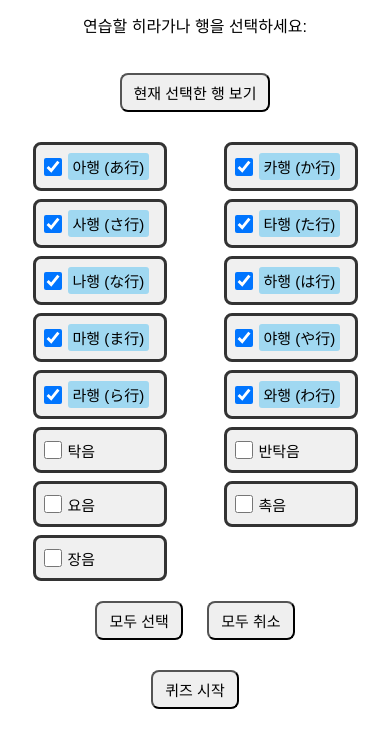
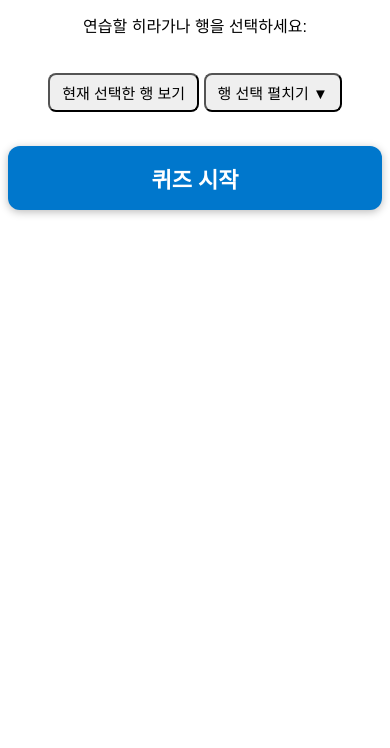
Before and after one commit to shyun51/hiragana, a plain HTML site: page index.html in a window 390 px wide. Shown: the part 78-826 px from the top of the page. Drawn offline with Linux system fonts and the light colour scheme.

Commit message:
행 선택 시 아코디언 적용

```diff
--- a/hiragana.css
+++ b/hiragana.css
@@ -218,6 +218,12 @@ button {
     max-width: 60px;
     border-radius: 6px;
   }
+  .fixed-quiz-btn {
+    font-size: 17px;
+    padding: 12px 0;
+    border-radius: 10px;
+    max-width: 98vw;
+  }
 }
 
 /* 애니메이션 */
@@ -233,3 +239,28 @@ button {
   75% { transform: translateX(-5px); }
   100% { transform: translateX(0); }
 }
+
+/* 퀴즈 시작 버튼 고정 스타일 */
+.fixed-quiz-btn {
+  display: block;
+  position: sticky;
+  bottom: 0;
+  left: 0;
+  width: 100%;
+  max-width: 400px;
+  margin: 24px auto 0 auto;
+  z-index: 10;
+  background: #0077cc;
+  color: #fff;
+  font-size: 22px;
+  font-weight: bold;
+  border-radius: 12px;
+  box-shadow: 0 2px 8px #bbb;
+  padding: 16px 0;
+  border: none;
+  cursor: pointer;
+  transition: background 0.2s;
+}
+.fixed-quiz-btn:hover {
+  background: #005fa3;
+}
--- a/hiragana.js
+++ b/hiragana.js
@@ -40,7 +40,7 @@ document.addEventListener("DOMContentLoaded", function() {
       { char: "は", answers: ["ha","하"], row: "하행 (は行)" },
       { char: "ひ", answers: ["hi","히"], row: "하행 (는行)" },
       { char: "ふ", answers: ["fu","후","hu"], row: "하행 (は行)" },
-      { char: "へ", answers: ["he","헤"], row: "하행 (は行)" },
+      { char: "へ", answers: ["he","헤"], row: "하행 (는行)" },
       { char: "ほ", answers: ["ho","호"], row: "하행 (는行)" }
     ],
     "ま行": [
@@ -204,6 +204,8 @@ document.addEventListener("DOMContentLoaded", function() {
   const comboBestCtr    = document.getElementById("combo-best-counter");
   const showSelectedRowsBtn = document.getElementById("show-selected-rows");
   const selectedRowsList = document.getElementById("selected-rows-list");
+  const toggleRowSelectionBtn = document.getElementById("toggle-row-selection");
+  const rowSelectionAccordion = document.getElementById("row-selection-accordion");
 
   let currentComboKey = "";
 
@@ -388,4 +390,14 @@ document.addEventListener("DOMContentLoaded", function() {
       showSelectedRowsBtn.textContent = "현재 선택한 행 보기";
     }
   });
+
+  toggleRowSelectionBtn.addEventListener("click", function() {
+    if (rowSelectionAccordion.style.display === "none" || rowSelectionAccordion.style.display === "") {
+      rowSelectionAccordion.style.display = "block";
+      toggleRowSelectionBtn.textContent = "행 선택 접기";
+    } else {
+      rowSelectionAccordion.style.display = "none";
+      toggleRowSelectionBtn.textContent = "행 선택 펼치기";
+    }
+  });
 });
--- a/index.html
+++ b/index.html
@@ -16,6 +16,8 @@
     <p>연습할 히라가나 행을 선택하세요:</p>
     <button type="button" id="show-selected-rows" style="margin-bottom:10px;">현재 선택한 행 보기</button>
     <div id="selected-rows-list" style="display:none; margin-bottom:10px; background:#f8f8f8; border-radius:8px; padding:10px; font-size:15px; word-break:break-all;"></div>
+    <button type="button" id="toggle-row-selection" style="margin-bottom:10px;">행 선택 펼치기 ▼</button>
+    <div id="row-selection-accordion" style="display:none;">
       <form id="row-selection-form">
         <div class="row-selection-container">
           <!-- 기본 10개 행 -->
@@ -85,8 +87,9 @@
           <button type="button" id="select-all">모두 선택</button>
           <button type="button" id="deselect-all">모두 취소</button>
         </div>
-      <button type="button" id="start-quiz">퀴즈 시작</button>
       </form>
+    </div>
+    <button type="button" id="start-quiz" class="fixed-quiz-btn">퀴즈 시작</button>
   </div>
 
   <!-- 퀴즈 화면 -->
```
Lines whose indentation alone changed are shown as unchanged.
